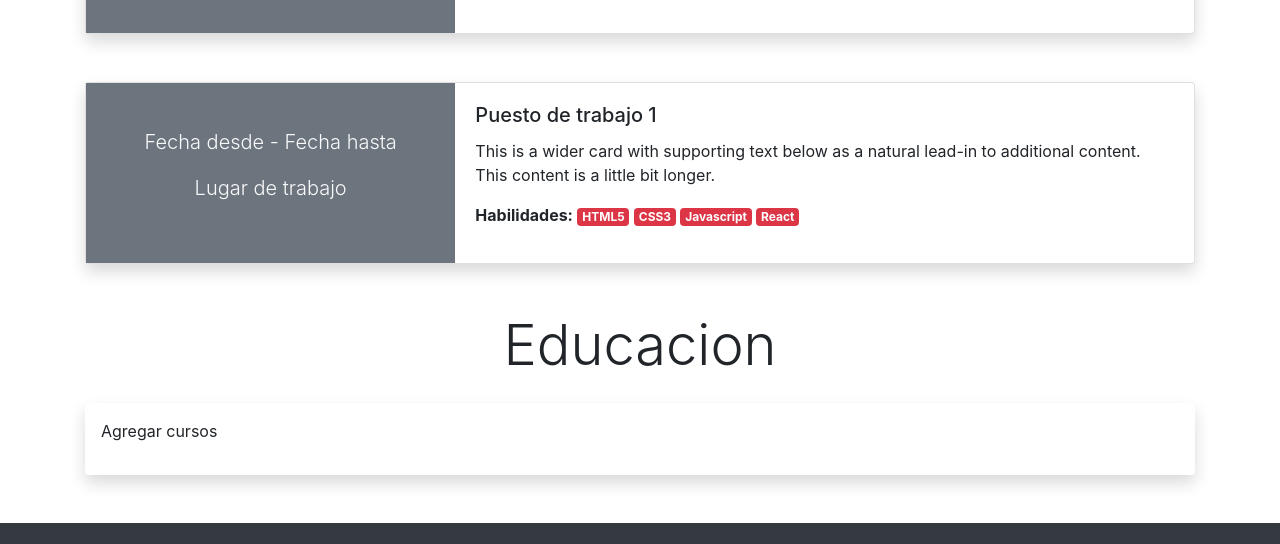
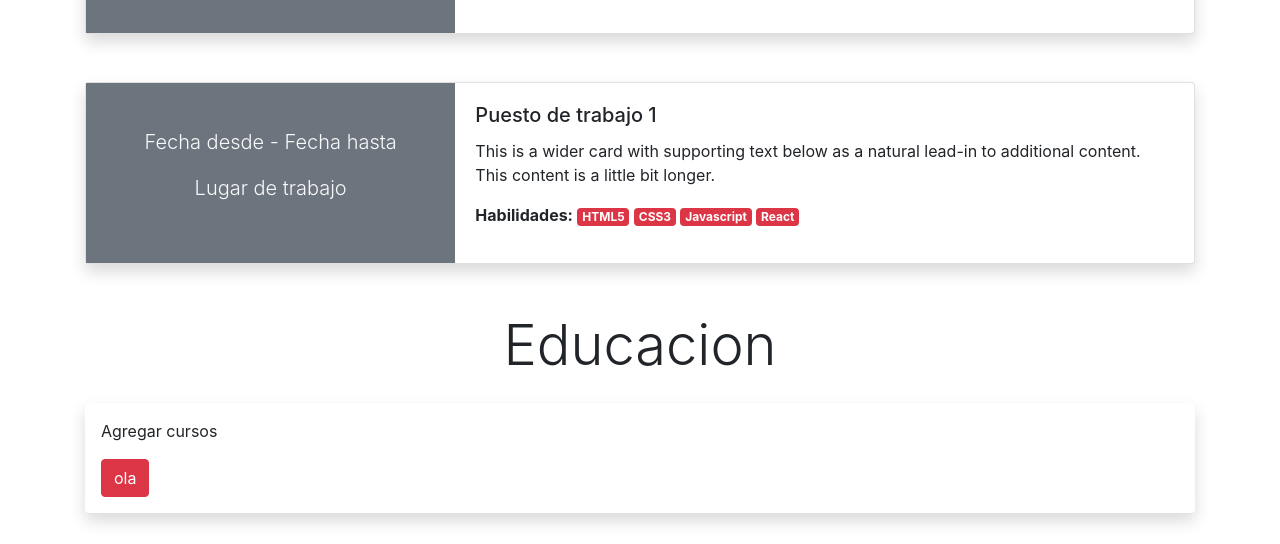
Before and after one commit to earias08/cv, a plain HTML site: page index.html in a window 1280 px wide. Shown: the part 1467-2011 px from the top of the page. Drawn offline with nearby package versions, Linux system fonts and the light colour scheme.

Commit message:
boton oli

```diff
--- a/index.html
+++ b/index.html
@@ -150,6 +150,7 @@
         <h2 class="display-4 text-center my-4" id="educacion">Educacion</h2>
         <article class="shadow p-3 mb-5 bg-white rounded">
             <p>Agregar cursos</p>
+            <button class="btn btn-danger">ola</button>
         </article>
     </section>
     <footer class="bg-dark text-light py-4">
```
